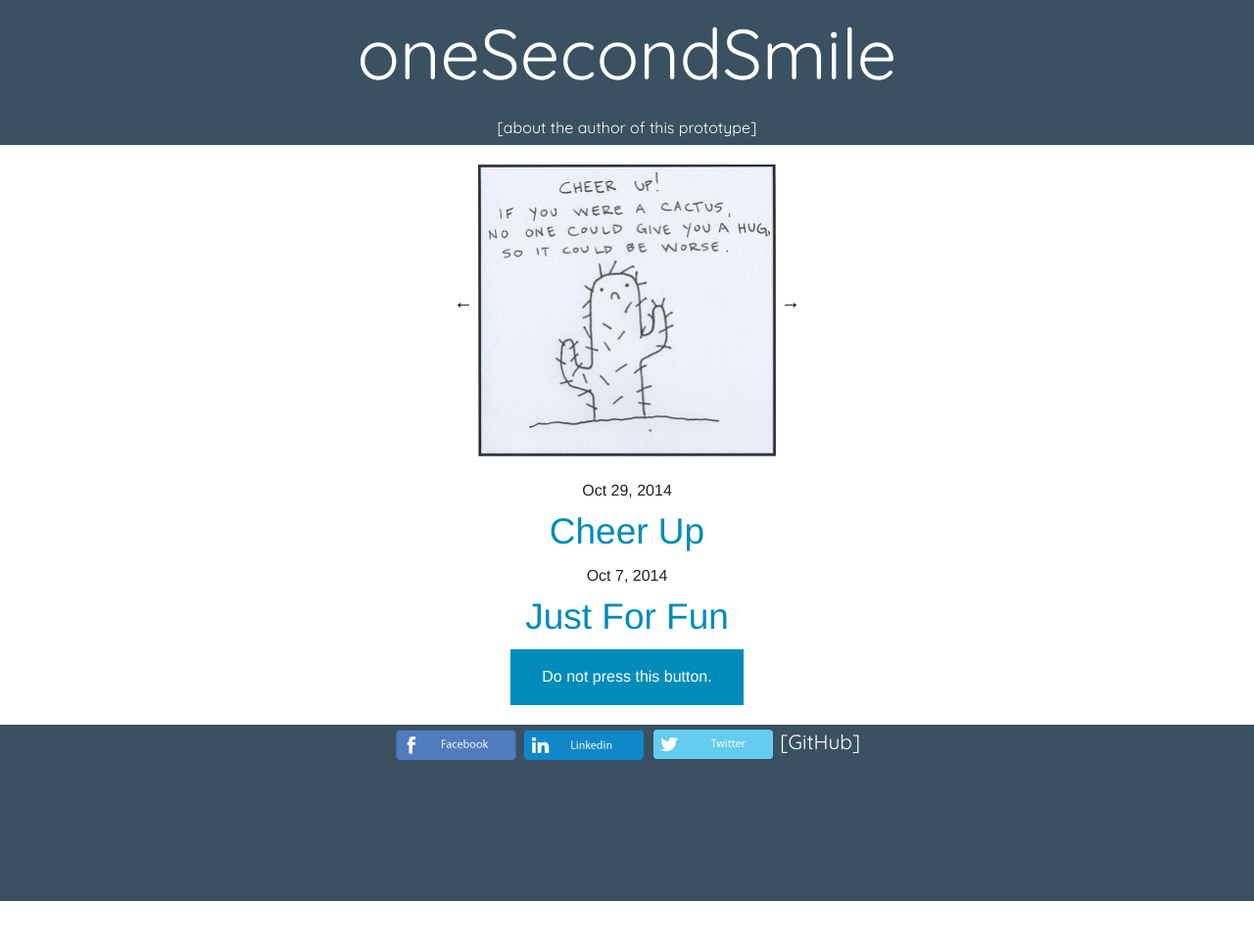
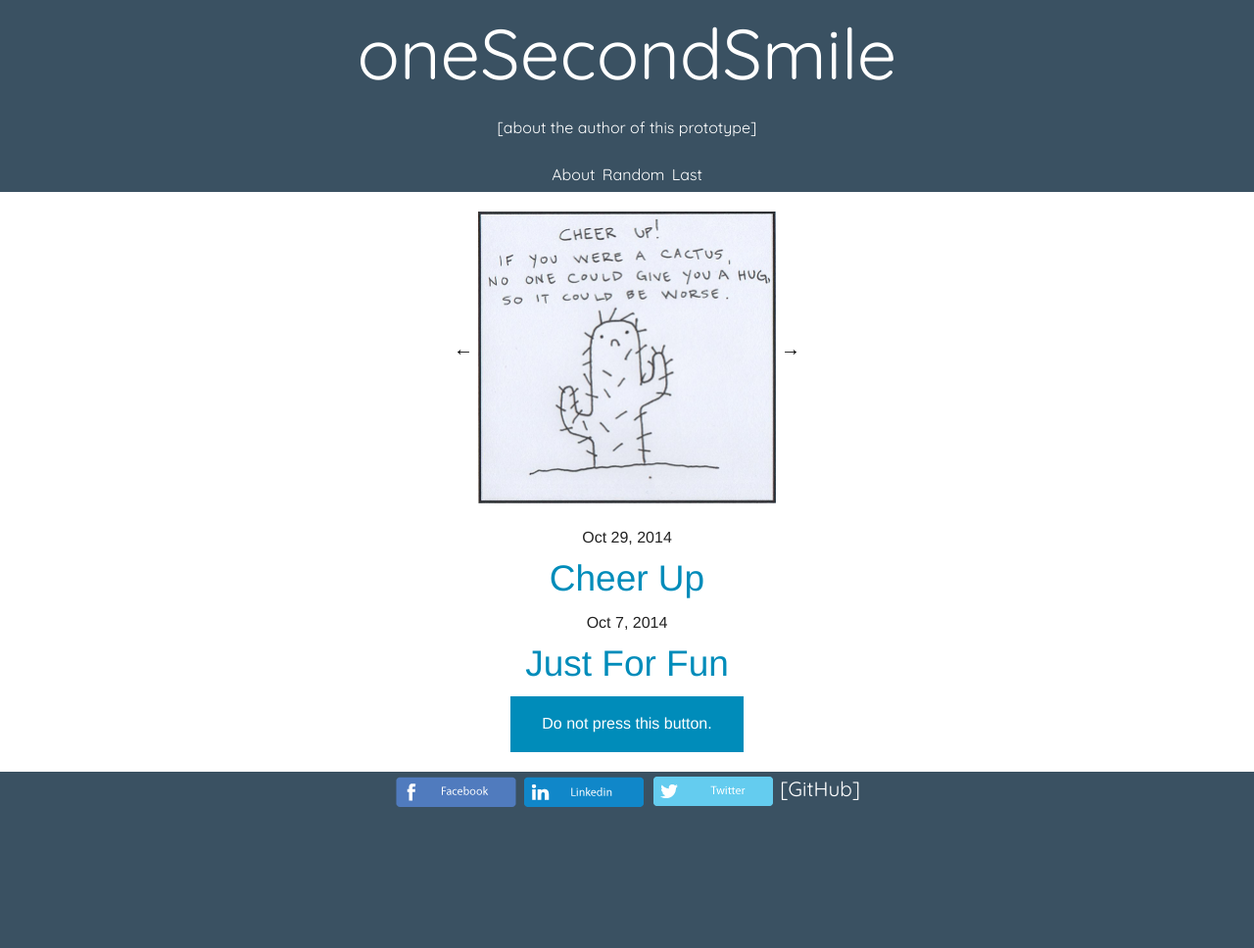
Before and after one commit to RobertSnodgrass/oneSecondSmile, a Jekyll site: the page built from index.html, in a window 1280 px wide. Shown: the whole page at 98% size. Built offline with Jekyll 4.4.1, drawn with Linux system fonts in a browser that asks for light colours; nearby versions of some CDN libraries; some web fonts are replaced; before the commit the page ends 920 px from its top, so only the background shows below that.

Commit message:
fixed about link, trying to fix posts now

```diff
--- a/_includes/header.html
+++ b/_includes/header.html
@@ -10,6 +10,7 @@
     <nav class="site-nav">
       <a href="#" class="menu-icon">
         <a class="page-link" href="{{ "/About/" | prepend: site.url }}">[about the author of this prototype]</a>
+        <!--THIS FIXES THE LINKING ONCE THE SITE IS DEPLOYED-->
         <!-- <a class="post-link" href="/post/2014/10/07/Just-For-Fun.html">Just For Fun</a> -->
 
 
@@ -18,13 +19,13 @@
 
 
       <div class = "row">
-   <!--      <div class="trigger">
+        <div class="trigger">
           {% for page in site.pages %}
             {% if page.title %}
-            <a class="page-link" href="{{ page.url | prepend: site.baseurl }}">{{ page.title }}</a>
+            <a class="page-link" href="{{ page.url | prepend: site.url }}">{{ page.title }}</a>
             {% endif %}
           {% endfor %}
-       </div> -->
+       </div>
       <!--DO NOT ADD ANY MORE OF THESE, THEY BREAK THE NAV BAR <div class="trigger">-->
     </nav>
   </div>
```
